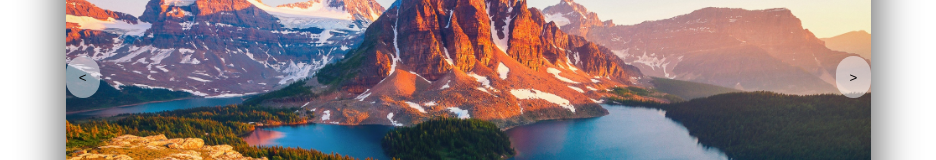
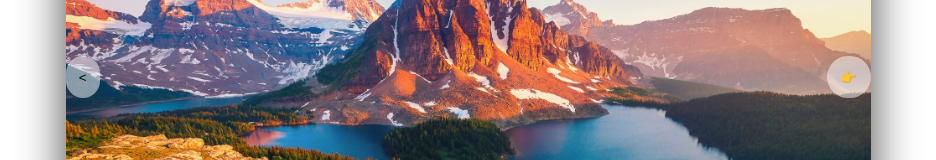
Before and after one commit to mobinln/React-simple-slider, a React (Create React App) app: page / in a window 1280 px wide. Shown: the part 171-331 px from the top of the page, without its empty margins (172-1108 px from the left). Built offline with nearby package versions, Linux system fonts and the light colour scheme.

Commit message:
back to emoji :)

```diff
--- a/src/App.js
+++ b/src/App.js
@@ -34,7 +34,7 @@ function App() {
           </button>
           <button onClick={handleNext}>
             <span role='img' aria-label='next'>
-              {'>'}
+              👉
             </span>
           </button>
         </div>
```
